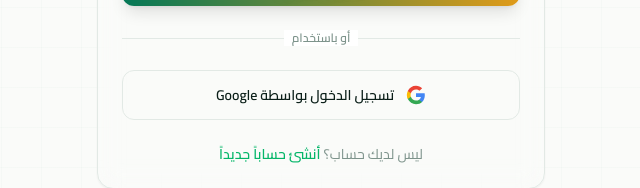
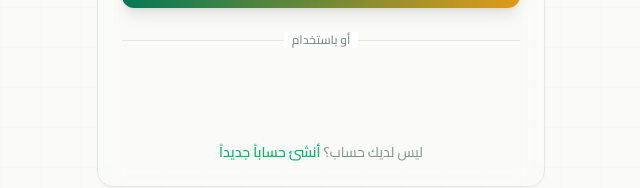
Before and after one commit to yasser-rayane-ouared/sovi-ecom, a Next.js app in the folder frontend/: page /login in a window 1280 px wide. Shown: the part 513-701 px from the top of the page, without its empty margins (522-1162 px from the left). Built offline with nearby package versions, Linux system fonts and the light colour scheme; no server answers.

Commit message:
Use official Google Sign-In button layout on production to prevent Brave shield blocking

```diff
--- a/frontend/src/app/(auth)/login/page.tsx
+++ b/frontend/src/app/(auth)/login/page.tsx
@@ -25,6 +25,8 @@ export default function LoginPage() {
 
   const showMailIcon = email.includes("@");
 
+  const [isMock, setIsMock] = useState(true);
+
   const handleGoogleSignIn = async (response: any) => {
     const credential = response.credential;
     setError("");
@@ -51,18 +53,25 @@ export default function LoginPage() {
         client_id: process.env.NEXT_PUBLIC_GOOGLE_CLIENT_ID || "1027116843477-mockclientid.apps.googleusercontent.com",
         callback: handleGoogleSignIn,
       });
-      // Render a hidden button so the GSI library is fully initialized
-      const container = document.getElementById("google-signin-btn-hidden");
+      const container = document.getElementById("google-signin-btn");
       if (container) {
         (window as any).google.accounts.id.renderButton(
           container,
-          { theme: "outline", size: "large", width: 1 }
+          {
+            theme: "outline",
+            size: "large",
+            width: 380,
+            text: "signin_with",
+            shape: "rectangular"
+          }
         );
       }
     }
   };
 
   useEffect(() => {
+    const isMockClient = !process.env.NEXT_PUBLIC_GOOGLE_CLIENT_ID || process.env.NEXT_PUBLIC_GOOGLE_CLIENT_ID.includes("mock");
+    setIsMock(isMockClient);
     initializeGoogleBtn();
     if (process.env.NODE_ENV === 'development') {
       (window as any).triggerMockGoogleSignIn = (email: string) => {
@@ -70,7 +79,7 @@ export default function LoginPage() {
       };
     }
     // eslint-disable-next-line react-hooks/exhaustive-deps
-  }, []);
+  }, [isMock]);
 
   const handleSubmit = async (e: React.FormEvent) => {
     e.preventDefault();
@@ -187,23 +196,13 @@ export default function LoginPage() {
               </div>
             </div>
 
-            <div id="google-signin-btn-hidden" style={{ position: 'absolute', top: -10000, left: -10000, opacity: 0, pointerEvents: 'none' }} />
+            {isMock ? (
               <button
                 type="button"
                 onClick={() => {
-                const isMock = !process.env.NEXT_PUBLIC_GOOGLE_CLIENT_ID || process.env.NEXT_PUBLIC_GOOGLE_CLIENT_ID.includes("mock");
-                if (isMock) {
                   const testEmail = prompt(isRtl ? "أدخل البريد الإلكتروني للتجربة (Google):" : "Enter email for testing (Google):", "demo@sovi.com");
                   if (testEmail) {
                     handleGoogleSignIn({ credential: `mock-google-token-${testEmail}` });
-                  }
-                } else {
-                  const googleBtn = document.querySelector("#google-signin-btn-hidden div[role='button']") as HTMLElement;
-                  if (googleBtn) {
-                    googleBtn.click();
-                  } else if ((window as any).google) {
-                    (window as any).google.accounts.id.prompt();
-                  }
                   }
                 }}
                 className="w-full group relative flex items-center justify-center gap-3 px-6 py-3.5 rounded-xl border border-border bg-card/80 hover:bg-card text-foreground font-semibold text-sm transition-all duration-300 hover:shadow-lg hover:shadow-primary/5 hover:border-primary/30 hover:-translate-y-0.5 active:translate-y-0 active:shadow-md"
@@ -217,6 +216,10 @@ export default function LoginPage() {
                 </svg>
                 <span className="relative z-10">{t('googleSignIn')}</span>
               </button>
+            ) : (
+              <div id="google-signin-btn" className="w-full flex justify-center min-h-[46px]" />
+            )}
+
             <Script
               src="https://accounts.google.com/gsi/client"
               onLoad={initializeGoogleBtn}
--- a/frontend/src/app/(auth)/register/page.tsx
+++ b/frontend/src/app/(auth)/register/page.tsx
@@ -23,6 +23,8 @@ export default function RegisterPage() {
   const [loading, setLoading] = useState(false);
   const [success, setSuccess] = useState(false);
   const initializeAuth = useAuthStore((state) => state.initialize);
+
+  const [isMock, setIsMock] = useState(true);
 
   const handleGoogleSignIn = async (response: any) => {
     const credential = response.credential;
@@ -50,18 +52,25 @@ export default function RegisterPage() {
         client_id: process.env.NEXT_PUBLIC_GOOGLE_CLIENT_ID || "1027116843477-mockclientid.apps.googleusercontent.com",
         callback: handleGoogleSignIn,
       });
-      // Render a hidden button so the GSI library is fully initialized
-      const container = document.getElementById("google-signin-btn-hidden");
+      const container = document.getElementById("google-signin-btn");
       if (container) {
         (window as any).google.accounts.id.renderButton(
           container,
-          { theme: "outline", size: "large", width: 1 }
+          {
+            theme: "outline",
+            size: "large",
+            width: 380,
+            text: "signup_with",
+            shape: "rectangular"
+          }
         );
       }
     }
   };
 
   useEffect(() => {
+    const isMockClient = !process.env.NEXT_PUBLIC_GOOGLE_CLIENT_ID || process.env.NEXT_PUBLIC_GOOGLE_CLIENT_ID.includes("mock");
+    setIsMock(isMockClient);
     initializeGoogleBtn();
     if (process.env.NODE_ENV === 'development') {
       (window as any).triggerMockGoogleSignIn = (email: string) => {
@@ -69,7 +78,7 @@ export default function RegisterPage() {
       };
     }
     // eslint-disable-next-line react-hooks/exhaustive-deps
-  }, []);
+  }, [isMock]);
 
   const handleSubmit = async (e: React.FormEvent) => {
     e.preventDefault();
@@ -230,23 +239,13 @@ export default function RegisterPage() {
               </div>
             </div>
 
-            <div id="google-signin-btn-hidden" style={{ position: 'absolute', top: -10000, left: -10000, opacity: 0, pointerEvents: 'none' }} />
+            {isMock ? (
               <button
                 type="button"
                 onClick={() => {
-                const isMock = !process.env.NEXT_PUBLIC_GOOGLE_CLIENT_ID || process.env.NEXT_PUBLIC_GOOGLE_CLIENT_ID.includes("mock");
-                if (isMock) {
                   const testEmail = prompt("أدخل البريد الإلكتروني للتجربة (Google):", "demo@sovi.com");
                   if (testEmail) {
                     handleGoogleSignIn({ credential: `mock-google-token-${testEmail}` });
-                  }
-                } else {
-                  const googleBtn = document.querySelector("#google-signin-btn-hidden div[role='button']") as HTMLElement;
-                  if (googleBtn) {
-                    googleBtn.click();
-                  } else if ((window as any).google) {
-                    (window as any).google.accounts.id.prompt();
-                  }
                   }
                 }}
                 className="w-full group relative flex items-center justify-center gap-3 px-6 py-3.5 rounded-xl border border-border bg-card/80 hover:bg-card text-foreground font-semibold text-sm transition-all duration-300 hover:shadow-lg hover:shadow-primary/5 hover:border-primary/30 hover:-translate-y-0.5 active:translate-y-0 active:shadow-md"
@@ -260,6 +259,9 @@ export default function RegisterPage() {
                 </svg>
                 <span className="relative z-10">التسجيل بواسطة Google</span>
               </button>
+            ) : (
+              <div id="google-signin-btn" className="w-full flex justify-center min-h-[46px]" />
+            )}
             <Script
               src="https://accounts.google.com/gsi/client"
               onLoad={initializeGoogleBtn}
```
Lines whose indentation alone changed are shown as unchanged.
